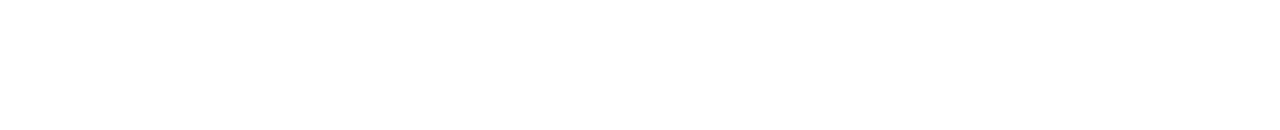
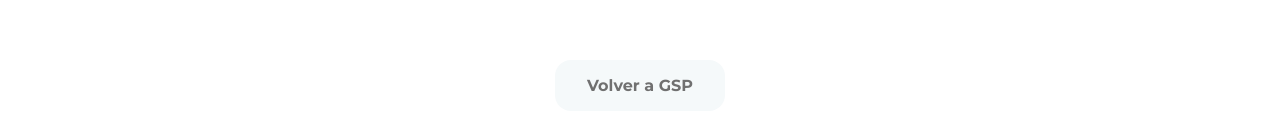
Before and after one commit to LuisFernandoLG/gsp-applicaion-form, a React (Create React App) app: page / in a window 1280 px wide. Shown: the part 538-668 px from the top of the page. Built offline with nearby package versions, Linux system fonts and the light colour scheme.

Commit message:
icon and button to come back to gsp landing page work!

```diff
--- a/public/index.html
+++ b/public/index.html
@@ -2,7 +2,7 @@
 <html lang="en">
   <head>
     <meta charset="utf-8" />
-    <link rel="icon" href="%PUBLIC_URL%/favicon.ico" />
+    <link rel="icon" href="%PUBLIC_URL%/favicon.svg" />
     <meta name="viewport" content="width=device-width, initial-scale=1" />
     <meta name="theme-color" content="#000000" />
     <meta
@@ -29,7 +29,7 @@
       work correctly both with client-side routing and a non-root public URL.
       Learn how to configure a non-root public URL by running `npm run build`.
     -->
-    <title>React App</title>
+    <title>GSP Form</title>
   </head>
   <body>
     <noscript>You need to enable JavaScript to run this app.</noscript>
--- a/src/components/routes/HomePage.js
+++ b/src/components/routes/HomePage.js
@@ -3,6 +3,7 @@
 import { Wrapper } from "../Wrapper";
 import { useHistory } from "react-router-dom";
 import { routes } from "../../helpers/routes";
+import { SecondaryButton } from "../styleComponents/ButtonsStyled";
 
 const HomePage = () => {
   let history = useHistory();
@@ -23,6 +24,9 @@
         <img src={formImage} alt="form" />
       </div>
       <GoButton onClick={goToForm}>Ir a la aplicación</GoButton>
+      <BackHomeButton as="a" href="https://confident-wing-21f7a8.netlify.app">
+        Volver a GSP
+      </BackHomeButton>
     </WelcomeCard>
   );
 };
@@ -45,4 +49,6 @@
   color: ${({ theme: { colors } }) => colors.primaryColor};
 `;
 
+const BackHomeButton = styled(SecondaryButton)``;
+
 export default HomePage;
--- a/src/components/styleComponents/ButtonsStyled.jsx
+++ b/src/components/styleComponents/ButtonsStyled.jsx
@@ -26,7 +26,6 @@
 
 export const SubmitButton = styled(buttonStyled)`
   padding: 1rem 2rem;
-  /* margin: 1.875rem auto; */
   color: ${({ theme: { colors } }) => colors.primaryColor};
   background: ${({ theme: { colors } }) => colors.secondaryColor};
 `;
```
Also changed, not shown: public/favicon.svg (added), 1 other file (tests, documents, lock files or other folders).
